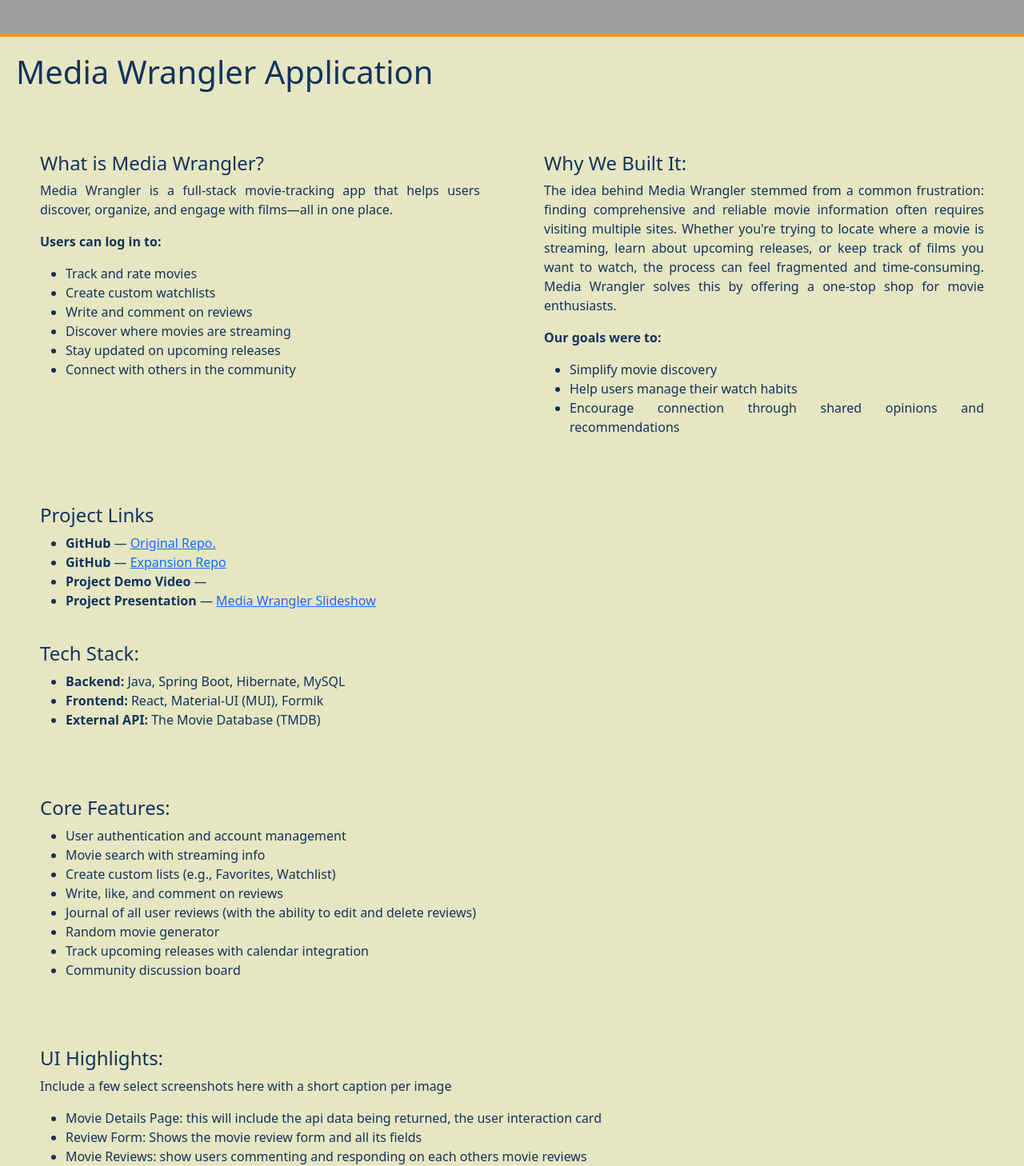
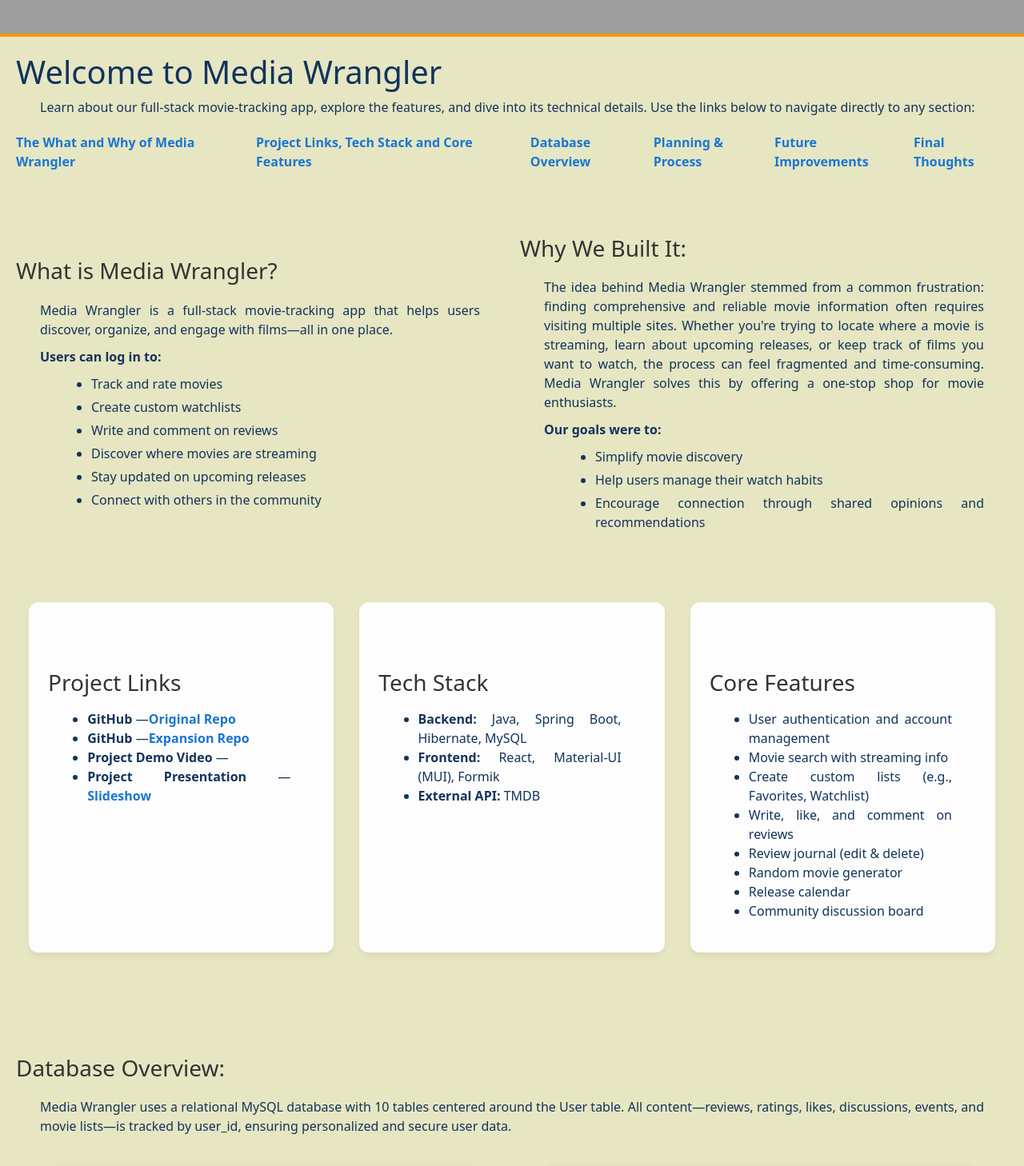
Before and after one commit to RBurkhardt87/Portfolio, a React (Vite) app in the folder MyPortfolio/: page /media-wrangler in a window 1280 px wide. Shown: the part 320-1778 px from the top of the page at 80% size. Built offline with nearby package versions, Linux system fonts and the light colour scheme; grey boxes are pictures that could not be loaded.

Commit message:
Made section navigation for the media wrangler project page

```diff
--- a/MyPortfolio/src/Pages/MediaWrangler.jsx
+++ b/MyPortfolio/src/Pages/MediaWrangler.jsx
@@ -6,11 +6,22 @@ import { Typography } from '@mui/material';
 const MediaWrangler = () => {
   return (
     <div>
-      <div className='project-info-container'></div>
-        <h1>Media Wrangler Application</h1>
-        <br />
-        <br />
 
+      <section id="intro">
+        <h1>Welcome to Media Wrangler</h1>
+
+          <p>Learn about our full-stack movie-tracking app, explore the features, and dive into its technical details. Use the links below to navigate directly to any section:</p>
+          <nav class="section-nav">
+            <a href="#what-and-why">The What and Why of Media Wrangler</a>
+            <a href="#links-stack-features">Project Links, Tech Stack and Core Features</a>
+            <a href="#database-overview">Database Overview</a>
+            <a href="#planning-process">Planning & Process</a>
+            <a href="#future-improvements">Future Improvements</a>
+            <a href="#final-thoughts">Final Thoughts</a>
+          </nav>
+        </section>
+
+        <section id="what-and-why">
           <div className='section-container'>
               <div className='section-text'>
                 <h4>What is Media Wrangler?</h4>
@@ -25,6 +36,7 @@ const MediaWrangler = () => {
                   <li>Connect with others in the community</li>
                 </ul>
               </div>
+
               <div className='section-text'>
                 <h4>Why We Built It:</h4>
                 <p>The idea behind Media Wrangler stemmed from a common frustration: finding comprehensive and reliable movie information often requires visiting multiple sites. Whether you're trying to locate where a movie is streaming, learn about upcoming releases, or keep track of films you want to watch, the process can feel fragmented and time-consuming. Media Wrangler solves this by offering a one-stop shop for movie enthusiasts.
@@ -37,64 +49,57 @@ const MediaWrangler = () => {
                 </ul>
               </div>
           </div>
+        </section>
+        <br />
         <br />
         <br />
 
-        <div className='section-stack'>
-          <div className='section-text'>
+        <section id="links-stack-features">
+          <div className='section-group'>
+            <div className='section-card'>
               <h4>Project Links</h4>
               <ul>
-              <li><b>GitHub</b> — <a href="https://github.com/RBurkhardt87/media-wrangler" target="_blank" >Original Repo.</a> </li>
-              <li><b>GitHub</b> — <a href="https://github.com/RBurkhardt87/media-wrangler-expand" target='_blank'>Expansion Repo</a> </li>
+                <li><b>GitHub</b> —
+                  <a href="https://github.com/RBurkhardt87/media-wrangler" target="_blank" rel="noopener noreferrer" >Original Repo</a>
+                </li>
+                <li><b>GitHub</b> —
+                  <a href="https://github.com/RBurkhardt87/media-wrangler-expand" target='_blank' rel="noopener noreferrer" >Expansion Repo</a>
+                </li>
                 <li><b>Project Demo Video</b> — </li>
-              <li><b>Project Presentation</b> — <a href="https://docs.google.com/presentation/d/1Q6HOewM0bPnU61V9ypXlkjknPRM4q6VMtil-CI6yPhs/present" target="_blank" >Media Wrangler Slideshow</a></li>
+                <li><b>Project Presentation</b> —
+                  <a href="https://docs.google.com/presentation/d/1Q6HOewM0bPnU61V9ypXlkjknPRM4q6VMtil-CI6yPhs/present" target="_blank">Slideshow</a>
+                </li>
               </ul>
             </div>
-          <br />
-          <div className='section-text'>
-            <h4>Tech Stack:</h4>
+
+            <div className='section-card'>
+              <h4>Tech Stack</h4>
               <ul>
-              <li><b>Backend: </b>Java, Spring Boot, Hibernate, MySQL</li>
-              <li><b>Frontend: </b>React, Material-UI (MUI), Formik</li>
-              <li><b>External API: </b>The Movie Database (TMDB)</li>
+                <li><b>Backend:</b> Java, Spring Boot, Hibernate, MySQL</li>
+                <li><b>Frontend:</b> React, Material-UI (MUI), Formik</li>
+                <li><b>External API:</b> TMDB</li>
               </ul>
             </div>
-        </div>
-        <br />
-        <br />
 
-        <div className='section-container'>
-          <div className='section-text'>
-            <h4>Core Features:</h4>
+            <div className='section-card'>
+              <h4>Core Features</h4>
               <ul>
                 <li>User authentication and account management</li>
                 <li>Movie search with streaming info</li>
                 <li>Create custom lists (e.g., Favorites, Watchlist)</li>
                 <li>Write, like, and comment on reviews</li>
-              <li>Journal of all user reviews (with the ability to edit and delete reviews)</li>
-              <li>Random movie generator </li>
-              <li>Track upcoming releases with calendar integration</li>
+                <li>Review journal (edit & delete)</li>
+                <li>Random movie generator</li>
+                <li>Release calendar</li>
                 <li>Community discussion board</li>
               </ul>
             </div>
           </div>
+        </section>
         <br />
         <br />
 
-        <div className='section-container'>
-          <div className='section-text'>
-            <h4>UI Highlights: </h4>
-            <p>Include a few select screenshots here with a short caption per image </p>
-            <ul>
-              <li>Movie Details Page: this will include the api data being returned, the user interaction card</li>
-              <li>Review Form: Shows the movie review form and all its fields </li>
-              <li>Movie Reviews: show users commenting and responding on each others movie reviews </li>
-            </ul>
-          </div>
-        </div>
-        <br />
-        <br />
-
+        <section id="database-overview">
         <div className='section-container'>
           <div className='section-text'>
             <h4>Database Overview: </h4>
@@ -113,16 +118,18 @@ const MediaWrangler = () => {
             <p>This schema allows for dynamic content, community engagement, and data integrity, supporting features like movie detail pages with like counts, personalized lists, user reviews with ratings, and comment threads.</p>
           </div>
         </div>
+        </section>
         <br />
         <br />
 
-
+        <section id="planning-process">
           <h4>Planning & Process:</h4>
           <div className='section-container right'>
             <ImagePopup img="/public/images/UserStory2.png" caption="Click Image to Enlarge" />
             <div className='section-text'>
-              <p><b>User Story: </b>as a User, I want to be able to click on "add review" button, so that I can write my opinion of the movie</p>
-              <p><b>AC:</b></p>
+              <h5>User Story Example 1: </h5>
+              <p>As a User, I want to be able to click on "add review" button, so that I can write my opinion of the movie</p>
+              <h6>Acceptance Criteria:</h6>
               <ol>
                 <li>On movie details page there should be a clickable button that says <b>"add review"</b> (might need to be apart of movie detail page task)</li>
                 <ul>
@@ -144,12 +151,15 @@ const MediaWrangler = () => {
           </div>
         <br />
         <br />
+        <br />
 
           <div className='section-container'>
             <ImagePopup img="/public/images/UserStory1.png" caption="Click Image to Enlarge"/>
             <div className='section-text'>
-              <p><b>User Story: </b>as a User, I want to be able to see the details of the movie I searched, so I can learn more about the movie and/or have journal interactions with the movie.</p>
-              <p><b>AC:</b></p>
+              <h5>User Story Example 2:</h5>
+              <p>As a User, I want to be able to see the details of the movie I searched, so I can learn more about the movie and/or have journal interactions with the movie.</p>
+              <h6>Acceptance Criteria:</h6>
+              <div className="ac-columns">
               <ol>
                 <li><b>Movie Detail Card Component</b> that displays that movie data collected from the API</li>
                 <ul>
@@ -167,6 +177,9 @@ const MediaWrangler = () => {
                   <li>name</li>
                   <li>movie role</li>
                 </ul>
+                </ol>
+
+                <ol start="3">
                 <li><b>User Interaction Component</b></li>
                 <ul>
                   <li>rating button (5 star)</li>
@@ -183,9 +196,10 @@ const MediaWrangler = () => {
               </ol>
             </div>
           </div>
-          <br />
-          <br />
+          </div>
+        </section>
 
+        <section id="future-improvements">
           <div className='section-container'>
             <div className='section-text'>
               <h4>Future Improvements</h4>
@@ -200,18 +214,25 @@ const MediaWrangler = () => {
               </ul>
               <p>Since LaunchCode, I've expanded movie review threads so users can now directly reply to specific comments rather than seeing one long discussion thread.</p>
             </div>
-            <br />
-            <br />
+          </div>
+        </section>
+
+        <section id="final-thoughts">
+          <div className='section-container'>
             <div className='section-text'>
               <h4>Final Thoughts: </h4>
               <p>Media Wrangler reflects how far I've come in full-stack development—from backend architecture to thoughtful UI design to user    engagement. It also demonstrates how collaboration and planning (especially in group projects) elevate functionality and experience.</p>
             </div>
           </div>
+        </section>
         <br />
         <br />
 
-          <h4><b>Back to </b><a href="/projects">Project List</a></h4>
+        <p><b>Back to</b> <a href="#intro">the Top</a></p>
+        <p><b>Back to</b> <a href="/projects">Project List</a></p>
+
     </div>
+
   )
 }
 
--- a/MyPortfolio/src/Styling/Projects.css
+++ b/MyPortfolio/src/Styling/Projects.css
@@ -1,3 +1,4 @@
+/* Project Cards on Projects Page */
 .project-cards-container {
     display: flex;
     flex-direction: row;
@@ -27,13 +28,9 @@
     }
 }
 
-p, h4, li {
-    color: rgb(18, 51, 92);
-    text-align: justify;
-    margin-left: 30px;
-    margin-right: 30px;
-}
 
+
+/* Pic Container for Row style */
 .pic-container {
     display: flex;
     justify-content: center;
@@ -43,7 +40,6 @@ p, h4, li {
     margin: 20px 0;
 }
 
-
 .db-pic {
     max-width: 600px;
     width: 100%;
@@ -51,15 +47,19 @@ p, h4, li {
     box-sizing: border-box;
 }
 
+
+
+/* For the Project Info Sections */
 .section-container {
     display: flex;
-    /* align-items: center; */
+    align-items: center;
     gap: 20px;
     margin-top: 20px;
     flex-wrap: wrap;
+    overflow: hidden;
 }
 
-  .section-container img {
+.section-container img {
     max-width: 600px;
     height: auto;
     border-radius: 10px;
@@ -78,6 +78,123 @@ p, h4, li {
 }
 
 
-  .section-container.right {
+.section-container.right {
     flex-direction: row-reverse;
+}
+
+
+
+/* breaking up the long list for User Story 2 */
+.ac-columns {
+    display: flex;
+    gap: 40px;
+    flex-wrap: wrap;
+    margin-top: 10px;
+}
+
+.ac-columns ol {
+    flex: 1 1 250px;
+    padding-left: 1rem;
+}
+
+.ac-columns ul {
+    margin-left: 1.5rem;
+    margin-bottom: 1.5rem;
+}
+
+
+
+/* Section Styling */
+p, li {
+    color: rgb(18, 51, 92);
+    text-align: justify;
+    margin-left: 30px;
+    margin-right: 30px;
+}
+
+.section-text p {
+    font-size: 1rem;
+    margin-bottom: 10px;
+}
+
+.section-text ol {
+    margin-left: 1.5em;
+    padding-left: 0.5em;
+}
+
+.section-text ul {
+    list-style-type: disc;
+    margin-left: 2em;
+    margin-bottom: 1em;
+}
+
+.section-text li {
+    margin-bottom: 5px;
+}
+
+h4 {
+    font-size: 1.75rem;
+    color: #333;
+    margin-top: 60px;
+    margin-bottom: 20px;
+}
+
+
+
+/* For the 3 card group (core features, tech stack and Project Links */
+.section-group {
+    display: flex;
+    flex-wrap: wrap;
+    justify-content: center;
+    gap: 2rem;
+    max-width: 100%;
+    padding: 0 1rem;
+    box-sizing: border-box;
   }
+
+
+.section-card {
+    flex: 1 1 300px;
+    background-color: #fdfdfd;
+    border-radius: 12px;
+    padding: 1.5rem;
+    box-shadow: 0 4px 8px rgba(0,0,0,0.05);
+}
+
+.section-card h4 {
+    margin-bottom: 1rem;
+    color: #333;
+}
+
+.section-card ul {
+    padding-left: 1.2rem;
+    list-style-type: disc;
+}
+
+a {
+    color: #1976d2;
+    text-decoration: none;
+    font-weight: bold;
+}
+
+a:hover {
+    text-decoration: underline;
+}
+
+
+
+/* Section Navigation */
+.section-nav {
+    display: flex;
+    justify-content: space-around;
+    margin: 20px 0;
+  }
+
+
+
+
+
+/* Tip for checking out the containers */
+/* * {
+    outline: 1px solid red;
+} */
--- a/MyPortfolio/src/index.css
+++ b/MyPortfolio/src/index.css
@@ -3,3 +3,7 @@
     padding: 0;
     box-sizing: border-box;
   } */
+
+  html {
+    scroll-behavior: smooth;
+  }
```
Lines whose indentation alone changed are shown as unchanged.
